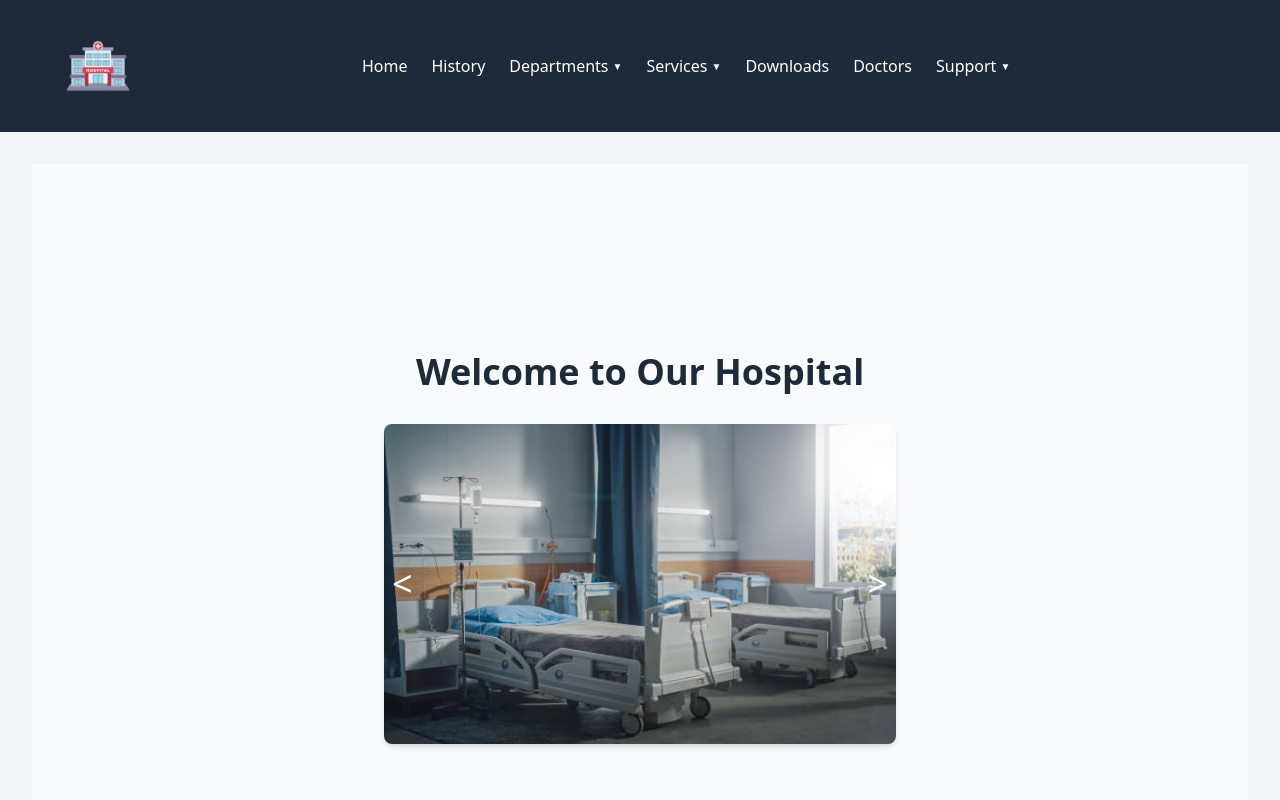
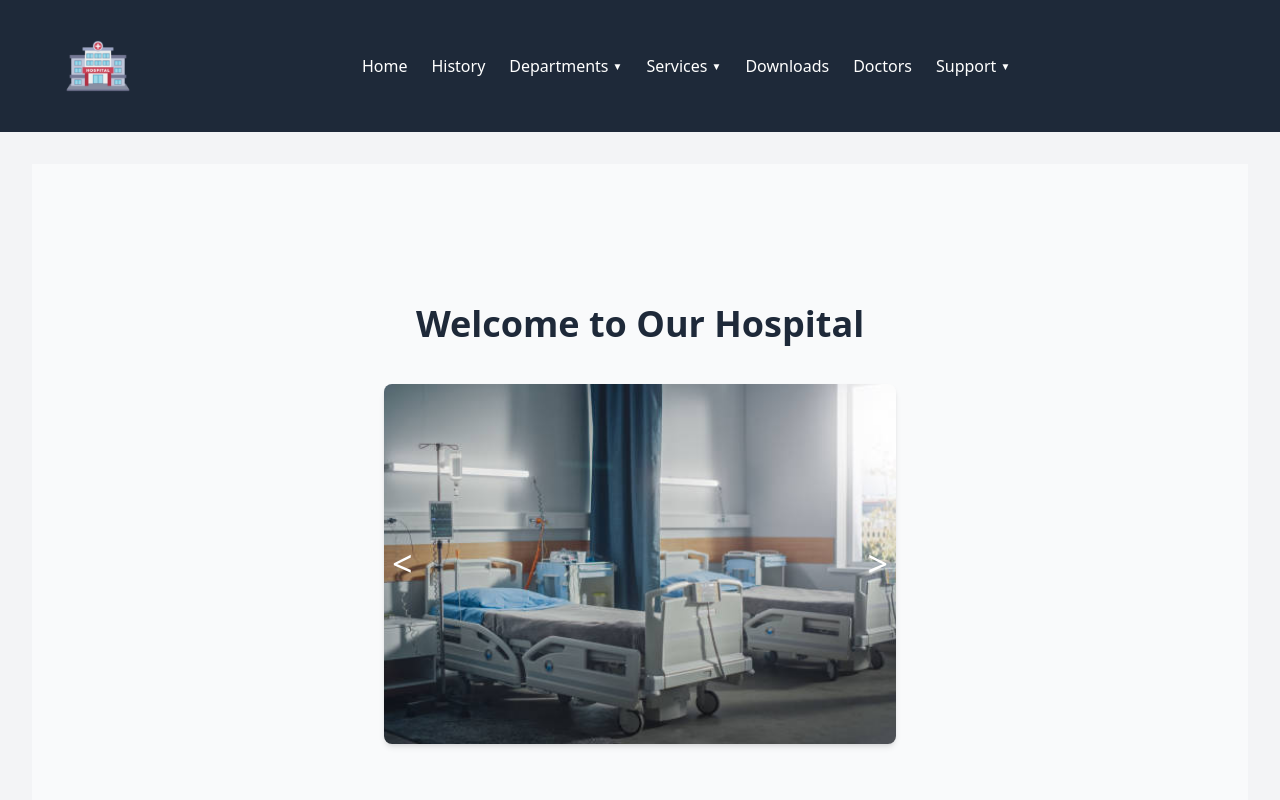
Before and after one commit to Waqas928/FifthProject, a React (Vite) app: page / in a window 1280 px wide. Shown: the top 800 px of the page. Built offline with nearby package versions, Linux system fonts and the light colour scheme.

Commit message:
Updated files

```diff
--- a/src/pages/Home.jsx
+++ b/src/pages/Home.jsx
@@ -23,16 +23,16 @@ function Home() {
   return (
     <div className="min-h-screen bg-gray-50 flex flex-col justify-center items-center px-4 sm:px-6 lg:px-8 overflow-x-hidden">
       {/* Title */}
-      <h1 className="text-xl sm:text-2xl md:text-3xl lg:text-4xl font-bold text-gray-800 mb-4 sm:mb-6 lg:mb-8 text-center">
+      <h1 className="text-xl sm:text-2xl md:text-3xl lg:text-4xl font-bold text-gray-800 mb-4 sm:mb-6 lg:mb-8 text-center -mt-12">
         Welcome to Our Hospital
       </h1>
 
       {/* Image Carousel */}
-      <div className="relative w-full max-w-xs sm:max-w-sm md:max-w-md lg:max-w-lg mx-auto mb-4 sm:mb-6 lg:mb-8">
+      <div className="relative w-full max-w-xs sm:max-w-sm md:max-w-md lg:max-w-lg mx-auto mb-4 sm:mb-6 lg:mb-8 mt-2">
         <img
           src={images[currentImageIndex]}
           alt={`Hospital Image ${currentImageIndex + 1}`}
-          className="w-full h-48 sm:h-64 md:h-72 lg:h-80 object-cover rounded-lg shadow-md cursor-pointer"
+          className="w-full h-58 sm:h-74 md:h-82 lg:h-90 object-cover rounded-lg shadow-md cursor-pointer"
           loading="lazy"
         />
         <button
```
